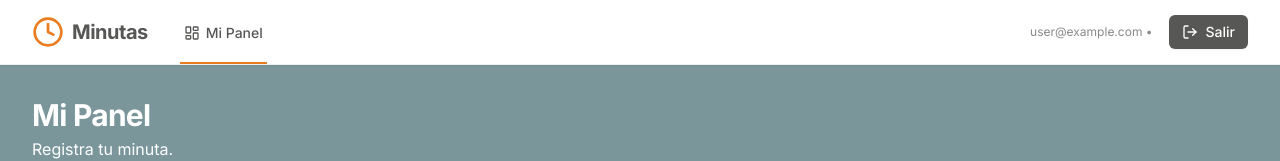
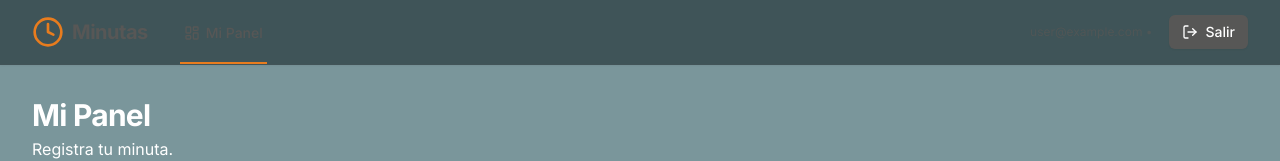
Before and after one commit to auditoriaycalidad-evoforma/registro_tiempos, a Next.js app: page /dashboard in a window 1280 px wide. Shown: the top 161 px of the page. Built offline with nearby package versions, Linux system fonts and the light colour scheme; no server answers; the database is empty; sample sign-in values are in the browser's storage.

Commit message:
se cambia un color

```diff
--- a/src/app/globals.css
+++ b/src/app/globals.css
@@ -7,6 +7,7 @@
   --background-start-rgb: #7A969B;
   --color-primary: #E87C1E;
   --color-secondary: #575756;
+  --color-third: #3f5458;
   --background-end-rgb: #E87C1E;
 }
 
@@ -27,6 +28,9 @@ body {
   background: var(--background-start-rgb) !important;
 }
 
+nav {
+  background: var(--color-third) !important;
+}
 
 @layer utilities {
   .text-balance {
```
